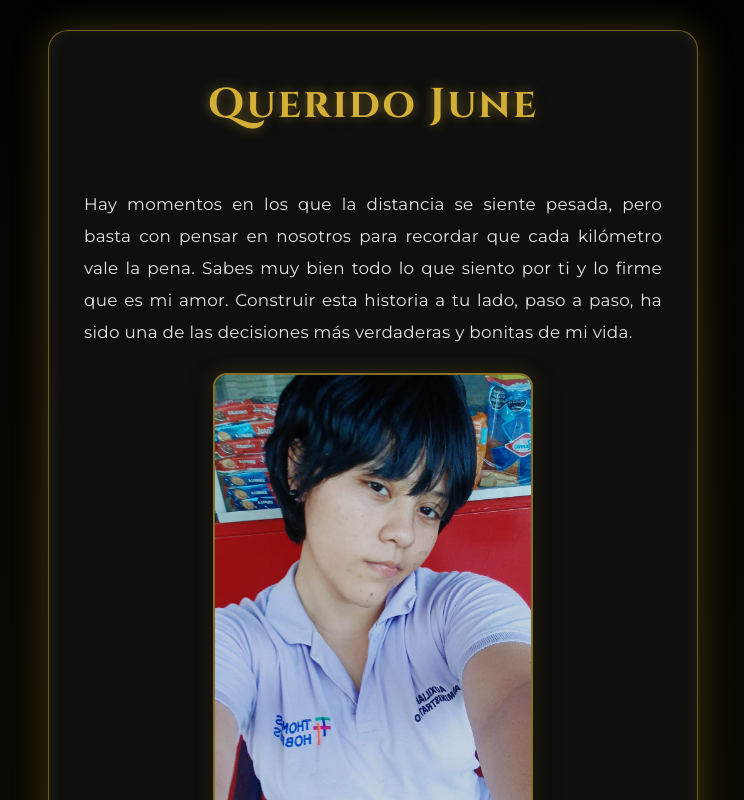
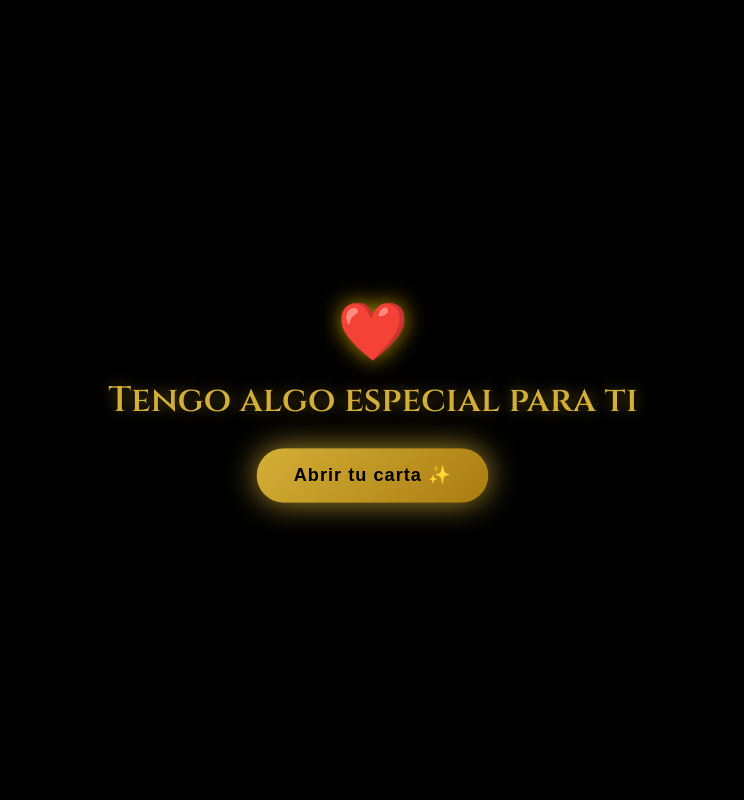
Before and after one commit to sebastian8613/Para_ti_amor, a plain HTML site: page index.html in a window 1280 px wide. Shown: the top 800 px of the page, without its empty margins (267-1011 px from the left). Drawn offline with Linux system fonts and the light colour scheme.

Commit message:
index.html

```diff
--- a/index.html
+++ b/index.html
@@ -34,6 +34,59 @@
       pointer-events: none;
     }
 
+    /* Pantalla de bienvenida */
+    .welcome-screen {
+      position: fixed;
+      top: 0;
+      left: 0;
+      width: 100%;
+      height: 100%;
+      background: #000000;
+      display: flex;
+      flex-direction: column;
+      justify-content: center;
+      align-items: center;
+      z-index: 100;
+      text-align: center;
+      padding: 20px;
+      transition: opacity 0.8s ease, visibility 0.8s ease;
+    }
+
+    .welcome-screen.hidden {
+      opacity: 0;
+      visibility: hidden;
+      pointer-events: none;
+    }
+
+    .welcome-title {
+      font-family: 'Cinzel', serif;
+      font-size: 2.2rem;
+      color: #d4af37;
+      margin-bottom: 25px;
+      text-shadow: 0 0 15px rgba(212, 175, 55, 0.5);
+    }
+
+    .enter-btn {
+      background: linear-gradient(135deg, #d4af37, #aa7c11);
+      border: none;
+      color: #000000;
+      padding: 16px 36px;
+      border-radius: 50px;
+      font-size: 1.1rem;
+      font-weight: 600;
+      letter-spacing: 1px;
+      cursor: pointer;
+      box-shadow: 0 0 20px rgba(212, 175, 55, 0.5);
+      transition: all 0.3s ease;
+      animation: pulse 2s infinite;
+    }
+
+    .enter-btn:hover {
+      transform: scale(1.05);
+      box-shadow: 0 0 30px rgba(212, 175, 55, 0.8);
+    }
+
+    /* Carta principal */
     .card {
       position: relative;
       background: rgba(18, 18, 18, 0.85);
@@ -44,8 +97,15 @@
       width: 100%;
       text-align: center;
       box-shadow: 0 0 35px rgba(212, 175, 55, 0.25), inset 0 0 15px rgba(212, 175, 55, 0.1);
-      animation: fadeIn 1.5s ease-in-out;
       z-index: 1;
+      opacity: 0;
+      transform: translateY(20px);
+      transition: opacity 1s ease 0.3s, transform 1s ease 0.3s;
+    }
+
+    .card.visible {
+      opacity: 1;
+      transform: translateY(0);
     }
 
     .heart-icon {
@@ -119,9 +179,9 @@
       box-shadow: 0 0 25px rgba(212, 175, 55, 0.7);
     }
 
-    @keyframes fadeIn {
-      from { opacity: 0; transform: translateY(20px); }
-      to { opacity: 1; transform: translateY(0); }
+    @keyframes pulse {
+      0%, 100% { transform: scale(1); box-shadow: 0 0 20px rgba(212, 175, 55, 0.5); }
+      50% { transform: scale(1.03); box-shadow: 0 0 30px rgba(212, 175, 55, 0.8); }
     }
 
     @keyframes beat {
@@ -132,7 +192,16 @@
 </head>
 <body>
 
-  <div class="card">
+  <!-- Pantalla de bienvenida -->
+  <div class="welcome-screen" id="welcome-screen">
+    <div class="heart-icon">❤️</div>
+    <div class="welcome-title">Tengo algo especial para ti</div>
+    <button class="enter-btn" onclick="openCard()">Abrir tu carta ✨</button>
+  </div>
+
+  <!-- Contenido de la carta -->
+  <div class="card" id="card">
+    <div class="heart-icon">❤️</div>
     <h1>Querido June</h1>
 
     <!-- Primer bloque del mensaje -->
@@ -162,7 +231,7 @@
       No olvides nunca que aquí estoy, soñando con el día en que la espera termine y por fin podamos estar juntos. Te amo.
     </div>
 
-    <audio id="bg-music" loop autoplay preload="auto">
+    <audio id="bg-music" loop preload="auto">
       <source src="2026-08-16-191430266.mp3.mpeg" type="audio/mpeg" />
     </audio>
 
@@ -172,26 +241,22 @@
   </div>
 
   <script>
+    const welcomeScreen = document.getElementById('welcome-screen');
+    const card = document.getElementById('card');
     const music = document.getElementById('bg-music');
     const btnText = document.getElementById('btn-text');
 
-    window.addEventListener('DOMContentLoaded', () => {
-      const startAudio = () => {
-        music.play().then(() => {
-          btnText.innerHTML = '⏸️ Pausar música';
-        }).catch(() => {
-          btnText.innerHTML = '🎵 Reproducir música';
-        });
-      };
+    function openCard() {
+      welcomeScreen.classList.add('hidden');
+      card.classList.add('visible');
 
-      startAudio();
-
-      document.body.addEventListener('click', () => {
-        if (music.paused) {
-          startAudio();
-        }
-      }, { once: true });
-    });
+      music.play().then(() => {
+        btnText.innerHTML = '⏸️ Pausar música';
+      }).catch((err) => {
+        console.log('Error al reproducir audio:', err);
+        btnText.innerHTML = '🎵 Reproducir música';
+      });
+    }
 
     function toggleMusic() {
       if (music.paused) {
```
